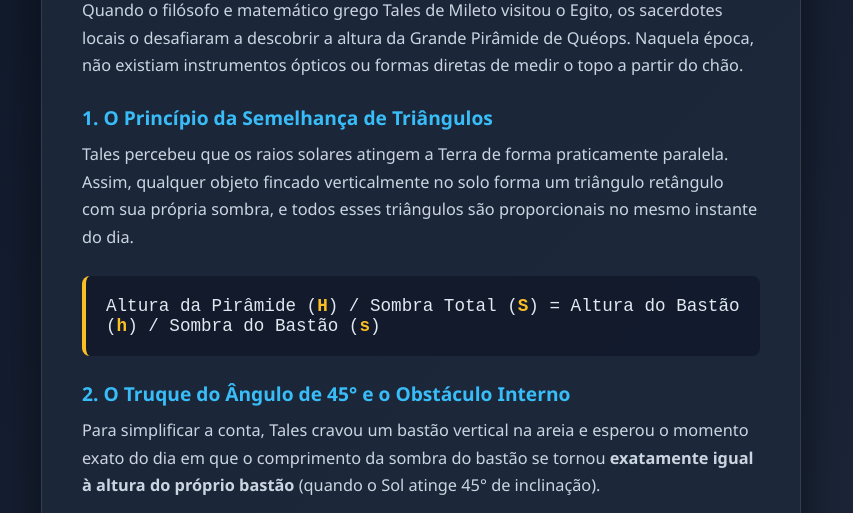
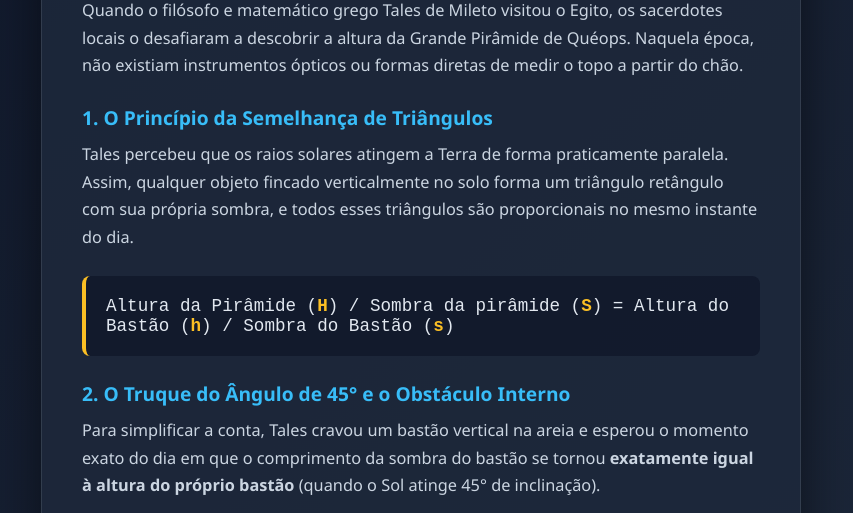
Before and after one commit to Parreirasgl/js-0008-measuring-with-geometry, a plain HTML site: page index.html in a window 1280 px wide. Shown: the part 207-720 px from the top of the page, without its empty margins (219-1072 px from the left). Drawn offline with Linux system fonts and the light colour scheme.

Commit message:
Update index.html
Correct explanation

```diff
--- a/index.html
+++ b/index.html
@@ -100,7 +100,7 @@
         <p>Tales percebeu que os raios solares atingem a Terra de forma praticamente paralela. Assim, qualquer objeto fincado verticalmente no solo forma um triângulo retângulo com sua própria sombra, e todos esses triângulos são proporcionais no mesmo instante do dia.</p>
 
         <div class="formula-card">
-            Altura da Pirâmide (<strong>H</strong>) / Sombra Total (<strong>S</strong>) = Altura do Bastão (<strong>h</strong>) / Sombra do Bastão (<strong>s</strong>)
+            Altura da Pirâmide (<strong>H</strong>) / Sombra da pirâmide (<strong>S</strong>) = Altura do Bastão (<strong>h</strong>) / Sombra do Bastão (<strong>s</strong>)
         </div>
 
         <h2>2. O Truque do Ângulo de 45° e o Obstáculo Interno</h2>
```
